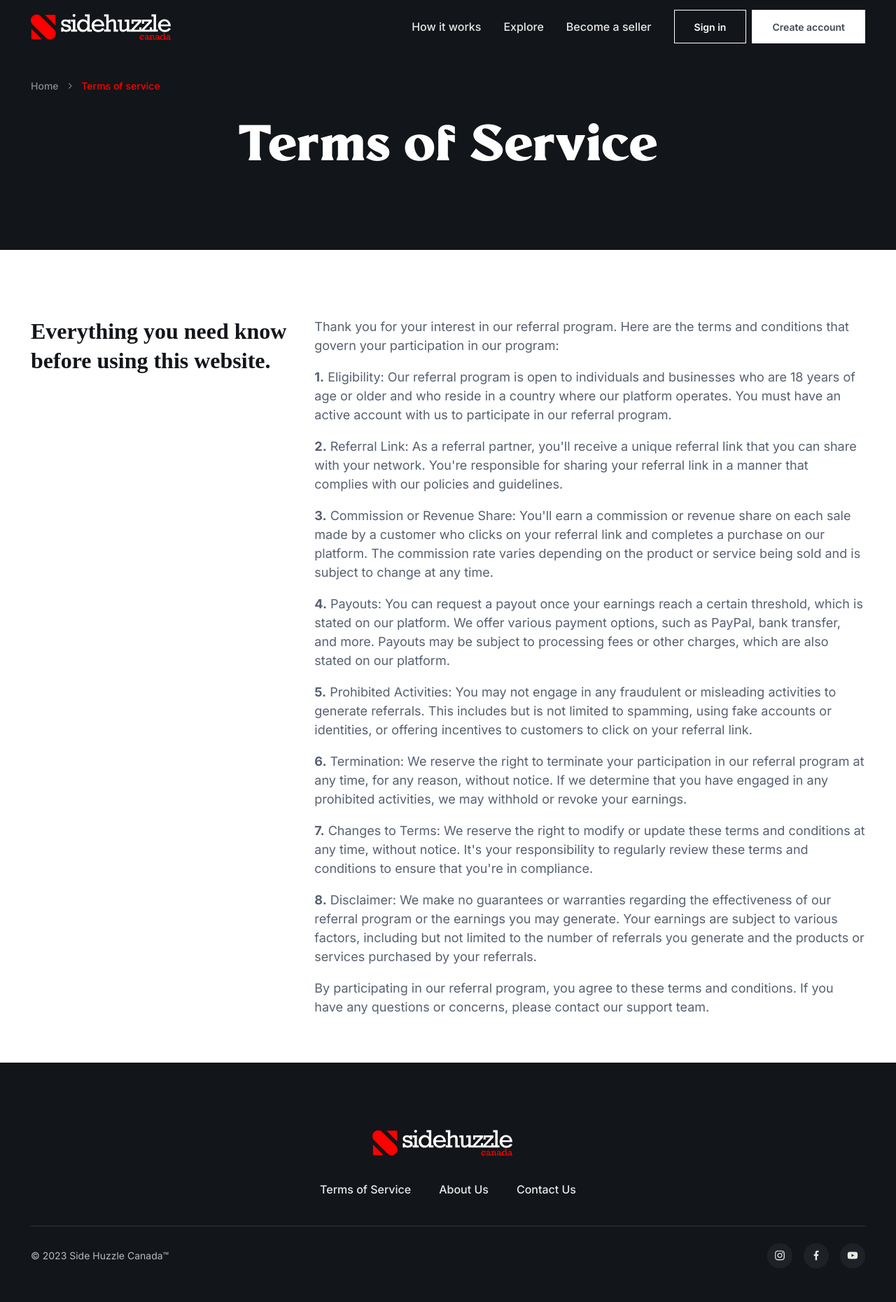
After one commit to codystack/sidehuzzle, a PHP site: page /sidehuzzle/terms in a window 1280 px wide. The commit adds this page. Shown: the whole page at 70% size. Run offline with PHP 8.4, Linux system fonts and the light colour scheme; some web fonts are replaced.

Commit message:
terms added

```diff
--- a/components/footer.php
+++ b/components/footer.php
@@ -8,7 +8,6 @@
                     </a>
                     <ul class="nav justify-content-center py-1 pb-sm-2">
                         <li class="nav-item"><a class="nav-link py-2 px-3 mx-1" href="terms">Terms of Service</a></li>
-                        <li class="nav-item"><a class="nav-link py-2 px-3 mx-1" href="privacy">Privacy Policy</a></li>
                         <li class="nav-item"><a class="nav-link py-2 px-3 mx-1" href="about">About Us</a></li>
                         <li class="nav-item"><a class="nav-link py-2 px-3 mx-1" href="contact">Contact Us</a></li>
                     </ul>
--- /dev/null
+++ b/terms.php
@@ -0,0 +1,41 @@
+<?php
+include "./components/header.php";
+include "./components/navbar.php";
+?>
+    <section class="bg-dark position-relative py-5">
+        <div class="d-none d-dark-mode-block position-absolute top-0 start-0 w-100 h-100" style="background-color: rgba(255,255,255, .02);"></div>
+        <div class="container dark-mode position-relative zindex-2 pt-5 mb-4 mb-sm-5">
+            <div class="row mb-2 mb-sm-0 mb-lg-3">
+                <div class="col-lg-12 col-xl-12">
+                    <nav aria-label="breadcrumb">
+                        <ol class="pt-lg-3 pb-lg-4 pb-2 breadcrumb">
+                            <li class="breadcrumb-item"><a href="./">Home</a></li>
+                            <li class="breadcrumb-item active" aria-current="page">Terms of service</li>
+                        </ol>
+                    </nav>
+                    <h1 class="display-2 text-center">Terms of Service</h1>
+                </div>
+            </div>
+        </div>
+    </section>
+
+    <section class="container">
+        <div class="row pt-5 mt-n2 mt-sm-0 mt-md-2 mt-lg-4 mt-xl-5 mb-5">
+            <div class="col-md-4 col-lg-4">
+                <h2 class="" style="font-family: pt-serif, serif; font-weight: 700; font-style: normal;">Everything you need know before using this website.</h2></div>
+                <div class="col-md-8 col-xl-8">
+                    <p class="fs-lg">Thank you for your interest in our referral program. Here are the terms and conditions that govern your participation in our program:</p>
+                    <p class="fs-lg"><b>1.</b> Eligibility: Our referral program is open to individuals and businesses who are 18 years of age or older and who reside in a country where our platform operates. You must have an active account with us to participate in our referral program.</p>
+                    <p class="fs-lg"><b>2.</b> Referral Link: As a referral partner, you'll receive a unique referral link that you can share with your network. You're responsible for sharing your referral link in a manner that complies with our policies and guidelines.</p>
+                    <p class="fs-lg"><b>3.</b> Commission or Revenue Share: You'll earn a commission or revenue share on each sale made by a customer who clicks on your referral link and completes a purchase on our platform. The commission rate varies depending on the product or service being sold and is subject to change at any time.</p>
+                    <p class="fs-lg"><b>4.</b> Payouts: You can request a payout once your earnings reach a certain threshold, which is stated on our platform. We offer various payment options, such as PayPal, bank transfer, and more. Payouts may be subject to processing fees or other charges, which are also stated on our platform.</p>
+                    <p class="fs-lg"><b>5.</b> Prohibited Activities: You may not engage in any fraudulent or misleading activities to generate referrals. This includes but is not limited to spamming, using fake accounts or identities, or offering incentives to customers to click on your referral link.</p>
+                    <p class="fs-lg"><b>6.</b> Termination: We reserve the right to terminate your participation in our referral program at any time, for any reason, without notice. If we determine that you have engaged in any prohibited activities, we may withhold or revoke your earnings.</p>
+                    <p class="fs-lg"><b>7.</b> Changes to Terms: We reserve the right to modify or update these terms and conditions at any time, without notice. It's your responsibility to regularly review these terms and conditions to ensure that you're in compliance.</p>
+                    <p class="fs-lg"><b>8.</b> Disclaimer: We make no guarantees or warranties regarding the effectiveness of our referral program or the earnings you may generate. Your earnings are subject to various factors, including but not limited to the number of referrals you generate and the products or services purchased by your referrals.</p>
+                    <p class="fs-lg">By participating in our referral program, you agree to these terms and conditions. If you have any questions or concerns, please contact our support team.</p>
+                </div>
+            </div>
+        </div>
+    </section>
+<?php include "./components/footer.php"; ?>
```
Also changed, not shown: privacy.php (added, +42 -0 lines).
